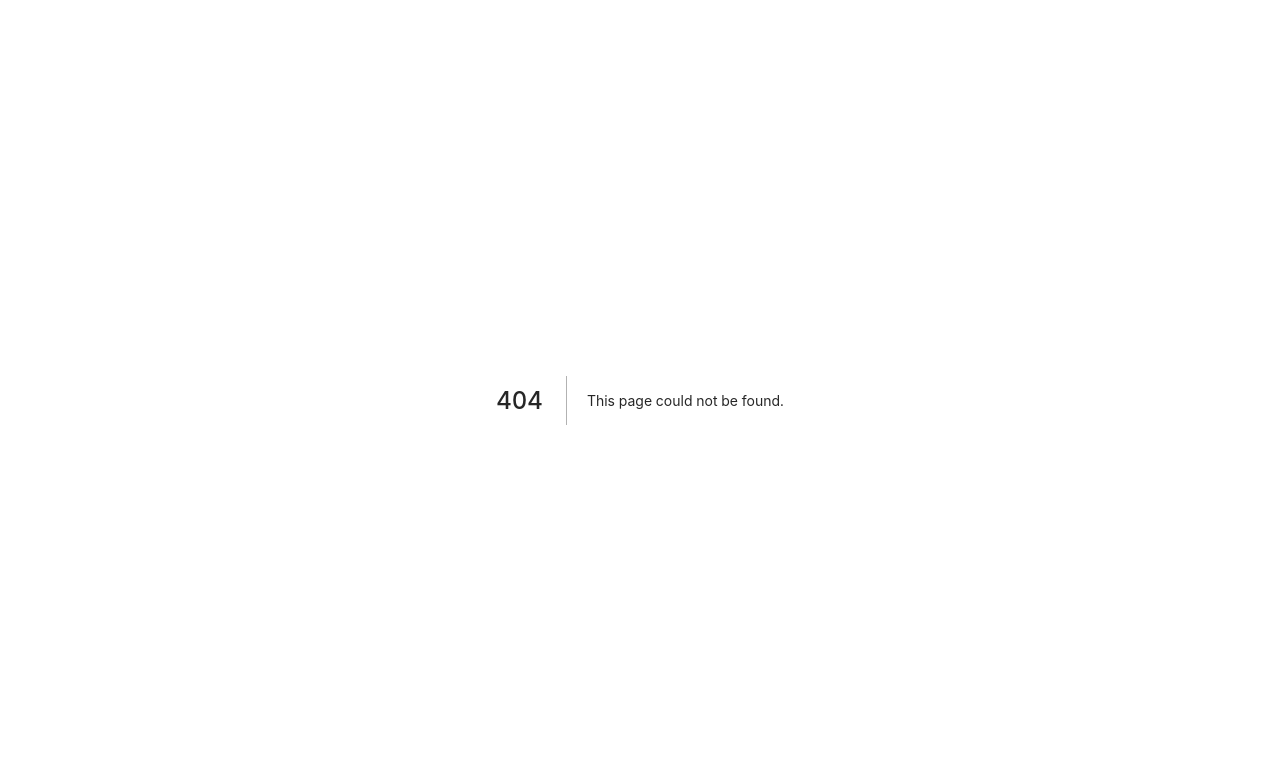
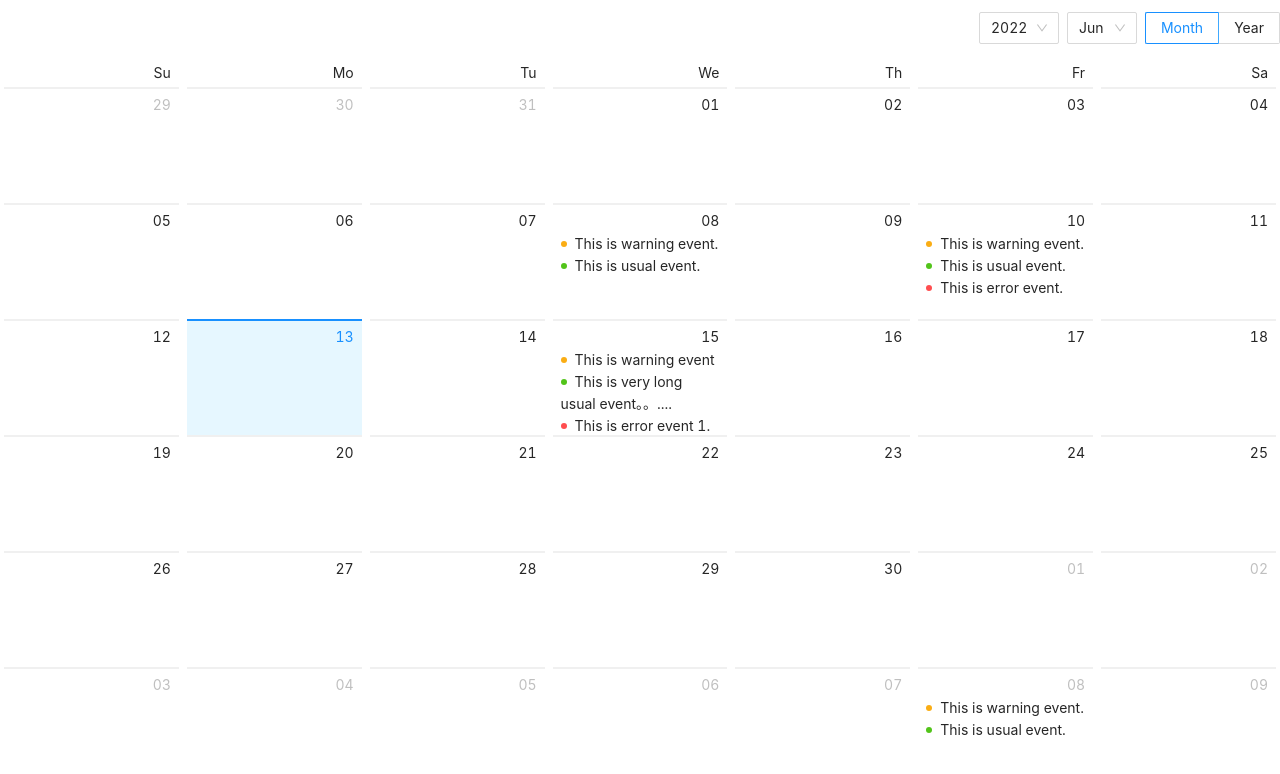
Before and after one commit to CJohnSnow/nextjs-blog, a Next.js app: page /calender/rate in a window 1280 px wide. Before the commit this address had no page. Shown: the top 774 px of the page. Built offline with nearby package versions, Linux system fonts and the light colour scheme.

Commit message:
add calender
Signed-off-by: 程纪森 <jisen@xsky.com>

```diff
--- /dev/null
+++ b/pages/calender/rate.tsx
@@ -0,0 +1,71 @@
+import type { BadgeProps } from 'antd';
+import { Badge, Calendar } from 'antd';
+import type { Moment } from 'moment';
+import React from 'react';
+import styles from './style.module.css';
+
+const getListData = (value: Moment) => {
+  let listData;
+  switch (value.date()) {
+    case 8:
+      listData = [
+        { type: 'warning', content: 'This is warning event.' },
+        { type: 'success', content: 'This is usual event.' },
+      ];
+      break;
+    case 10:
+      listData = [
+        { type: 'warning', content: 'This is warning event.' },
+        { type: 'success', content: 'This is usual event.' },
+        { type: 'error', content: 'This is error event.' },
+      ];
+      break;
+    case 15:
+      listData = [
+        { type: 'warning', content: 'This is warning event' },
+        { type: 'success', content: 'This is very long usual event。。....' },
+        { type: 'error', content: 'This is error event 1.' },
+        { type: 'error', content: 'This is error event 2.' },
+        { type: 'error', content: 'This is error event 3.' },
+        { type: 'error', content: 'This is error event 4.' },
+      ];
+      break;
+    default:
+  }
+  return listData || [];
+};
+
+const getMonthData = (value: Moment) => {
+  if (value.month() === 8) {
+    return 1394;
+  }
+};
+
+const CalendarContainer: React.FC = () => {
+  const monthCellRender = (value: Moment) => {
+    const num = getMonthData(value);
+    return num ? (
+      <div className={styles.notesMonth}>
+        <section>{num}</section>
+        <span>Backlog number</span>
+      </div>
+    ) : null;
+  };
+
+  const dateCellRender = (value: Moment) => {
+    const listData = getListData(value);
+    return (
+      <ul className={styles.events}>
+        {listData.map(item => (
+          <li key={item.content}>
+            <Badge status={item.type as BadgeProps['status']} text={item.content} />
+          </li>
+        ))}
+      </ul>
+    );
+  };
+
+  return <Calendar dateCellRender={dateCellRender} monthCellRender={monthCellRender} />;
+};
+
+export default CalendarContainer;
--- /dev/null
+++ b/pages/calender/style.module.css
@@ -0,0 +1,19 @@
+.events {
+    margin: 0;
+    padding: 0;
+    list-style: none;
+  }
+  .events .ant-badge-status {
+    width: 100%;
+    overflow: hidden;
+    font-size: 12px;
+    white-space: nowrap;
+    text-overflow: ellipsis;
+  }
+  .notesMonth {
+    font-size: 28px;
+    text-align: center;
+  }
+  .notesMonth section {
+    font-size: 28px;
+  }
--- a/pages/index.tsx
+++ b/pages/index.tsx
@@ -5,6 +5,7 @@ const { Header, Content, Footer } = Layout;
 import styles from '../styles/Home.module.css'
 // import User from './user'
 import SwitchPicture from './carousel';
+import CalendarContainer from './calender/rate';
 
 const Home: NextPage = () => {
   return (
@@ -41,6 +42,7 @@ const Home: NextPage = () => {
         />
       <div className="site-layout-background">
         <SwitchPicture />
+        <CalendarContainer />
       </div>
     </Content>
     <Footer style={{ textAlign: 'center' }}>Ant Design ©2018 Created by Ant UED</Footer>
```
